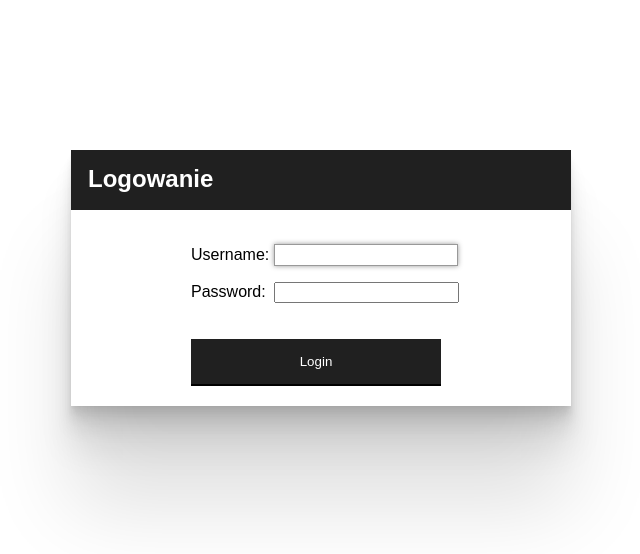
After one commit to NorbertWojtowicz/Wobliczuzmian, a Django app: page /accounts/login/ in a window 1280 px wide. The commit adds this page. Shown: the top 554 px of the page, without its empty margins (319-959 px from the left). Run offline with Django 3.2, Linux system fonts and the light colour scheme.

Commit message:
Login authentication created

```diff
--- a/Wobliczuzmian/settings.py
+++ b/Wobliczuzmian/settings.py
@@ -123,3 +123,4 @@ USE_TZ = True
 # https://docs.djangoproject.com/en/3.0/howto/static-files/
 
 STATIC_URL = '/static/'
+LOGIN_REDIRECT_URL='postCreator'
--- a/Wobliczuzmian/urls.py
+++ b/Wobliczuzmian/urls.py
@@ -14,10 +14,11 @@ Including another URLconf
     2. Add a URL to urlpatterns:  path('blog/', include('blog.urls'))
 """
 from django.contrib import admin
-from django.urls import path
+from django.urls import path, include
 from Wobliczu.views import renderHome, renderInfo, renderKontakt, renderPostCreator, renderBase
 from django.conf.urls.static import static
 from django.conf import settings
+
 
 urlpatterns = [
     path('admin/', admin.site.urls),
@@ -26,4 +27,5 @@ urlpatterns = [
     path('info', renderInfo, name='info'),
     path('postCreator', renderPostCreator, name='postCreator'),
     path('base', renderBase, name='base'),
+    path('accounts/', include('django.contrib.auth.urls')),
 ] + static(settings.MEDIA_URL, document_root = settings.MEDIA_ROOT)
--- /dev/null
+++ b/static/loginS.css
@@ -0,0 +1,73 @@
+body
+{
+    font-family: 'Arial', serif;
+    margin: 0;
+}
+#formL
+{
+    width:500px;
+    margin-left: auto;
+    margin-right: auto;
+    margin-top: 150px;
+    box-shadow:
+    0 2.8px 2.2px rgba(0, 0, 0, 0.034),
+    0 6.7px 5.3px rgba(0, 0, 0, 0.048),
+    0 12.5px 10px rgba(0, 0, 0, 0.06),
+    0 22.3px 17.9px rgba(0, 0, 0, 0.072),
+    0 41.8px 33.4px rgba(0, 0, 0, 0.086),
+    0 100px 80px rgba(0, 0, 0, 0.12);
+}
+#btnL
+{
+    margin-left: 120px;
+    box-sizing: border-box;
+	-webkit-box-sizing: border-box;
+	-moz-box-sizing: border-box;
+	width: 50%;
+	padding: 3%;
+	background: #202020;
+    outline: none;
+	border-bottom: 2px solid black;
+	border-top-style: none;
+	border-right-style: none;
+	border-left-style: none;
+	color: #fff;
+    margin-bottom: 20px;
+    margin-top: 20px;
+}
+#chuj label
+{
+    margin-left: 120px;
+}
+#formFooter
+{
+    background-color: #202020;
+    color: white;
+    height: 60px;
+}
+#formFooter h2
+{
+    margin-top: 15px;
+    margin-left: 17px;
+    position: absolute;
+}
+h2
+{
+    margin: 0;
+}
+#id_username
+{
+    margin-top: 18px;
+    outline: none;
+}
+#id_username:focus, #id_password:focus
+{
+    box-shadow: 0 0 5px #999;
+    padding: 0.5%;
+    border: 1px solid #999;
+}
+#id_password
+{
+    margin-left: 3.6px;
+    outline: none;
+}
--- a/templates/base.html
+++ b/templates/base.html
@@ -6,7 +6,6 @@
     <link rel="stylesheet" href="../static/style.css" type="text/css"/>
 </head>
 <body>
-
 				<img src="../media/logo-miniatura.png" alt="logo" id="logo" style="margin-left: auto; margin-right: auto;">
 				<div id="menu">
 					<input type="button" onclick="window.location=''" value="Artykuły" class="menu_button"/>
--- a/templates/postCreator.html
+++ b/templates/postCreator.html
@@ -56,7 +56,10 @@
                 Galeria
             </div>
         <br>
-            {{ articleImagesFormSet }}
+            {{ articleImagesFormSet.management_form }}
+            {% for arIm in articleImagesFormSet %}
+                {{ arIm.image }}
+            {% endfor %}
         </div>
 
 
--- /dev/null
+++ b/templates/registration/login.html
@@ -0,0 +1,20 @@
+<!DOCTYPE html>
+<html lang="en">
+<head>
+    <meta charset="UTF-8">
+    <title>Title</title>
+    <link rel="stylesheet" href="../../static/loginS.css" type="text/css" />
+</head>
+<body>
+<form method="post" id="formL">
+    {% csrf_token %}
+    <div id="formFooter">
+        <h2 style="text-align: center">Logowanie</h2>
+    </div>
+    <div id="chuj">
+        {{ form.as_p }}
+    </div>
+    <button id="btnL" type="submit">Login</button>
+</form>
+</body>
+</html>
```
Also changed, not shown: Wobliczu/views.py (+27 -24 lines), templates/kontakt.html (+4 -18 lines), templates/main.html (+7 -16 lines), templates/o_nas.html (+4 -16 lines), db.sqlite3, media/media/gallery/60250181_1326979364117574_1712063084756992000_n.jpg (added), media/media/gallery/Beztytułu.png (added), media/media/main_images/84042418_481346072768806_7997275026942328832_n.png (added), media/media/miniatures/unnamed.gif (added).
